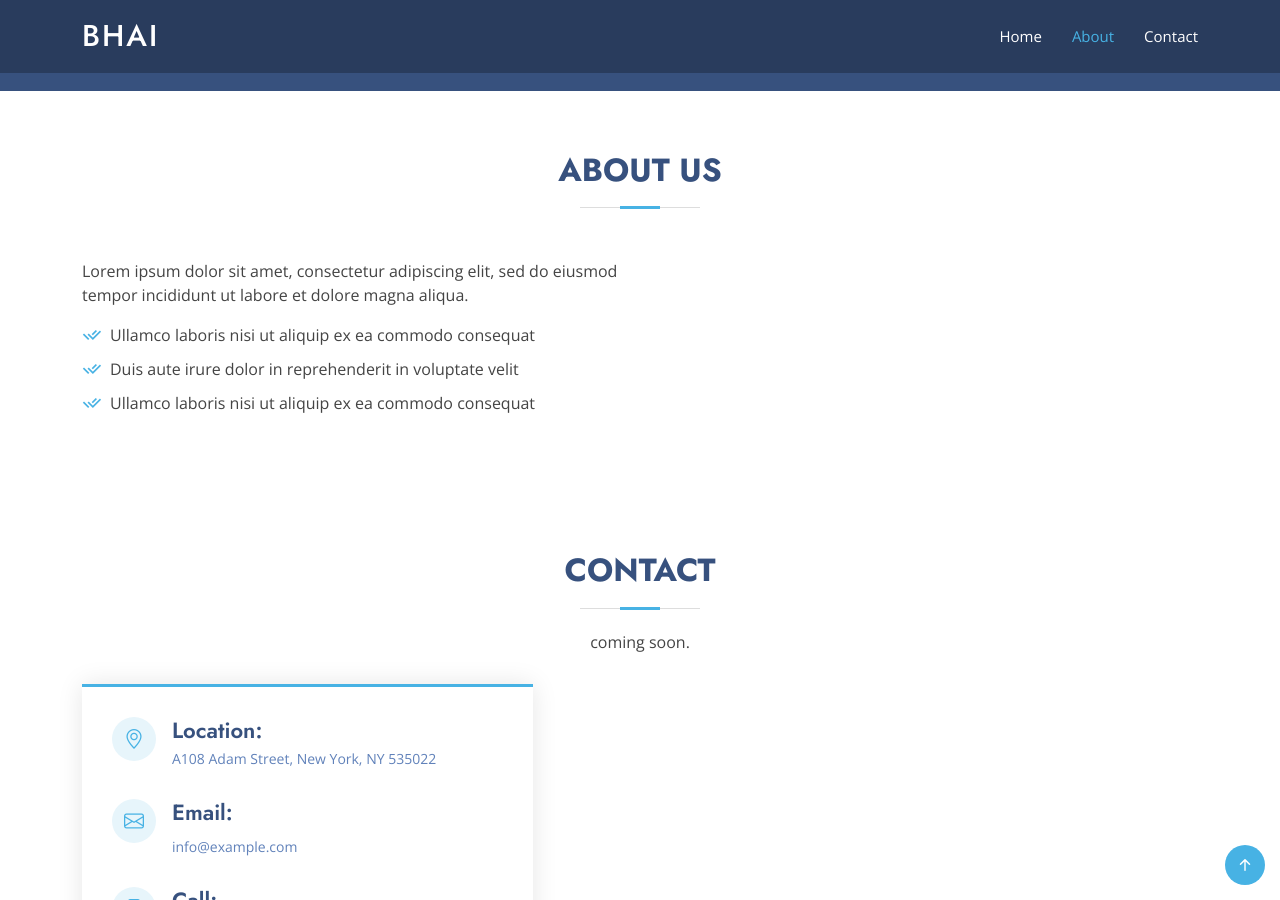
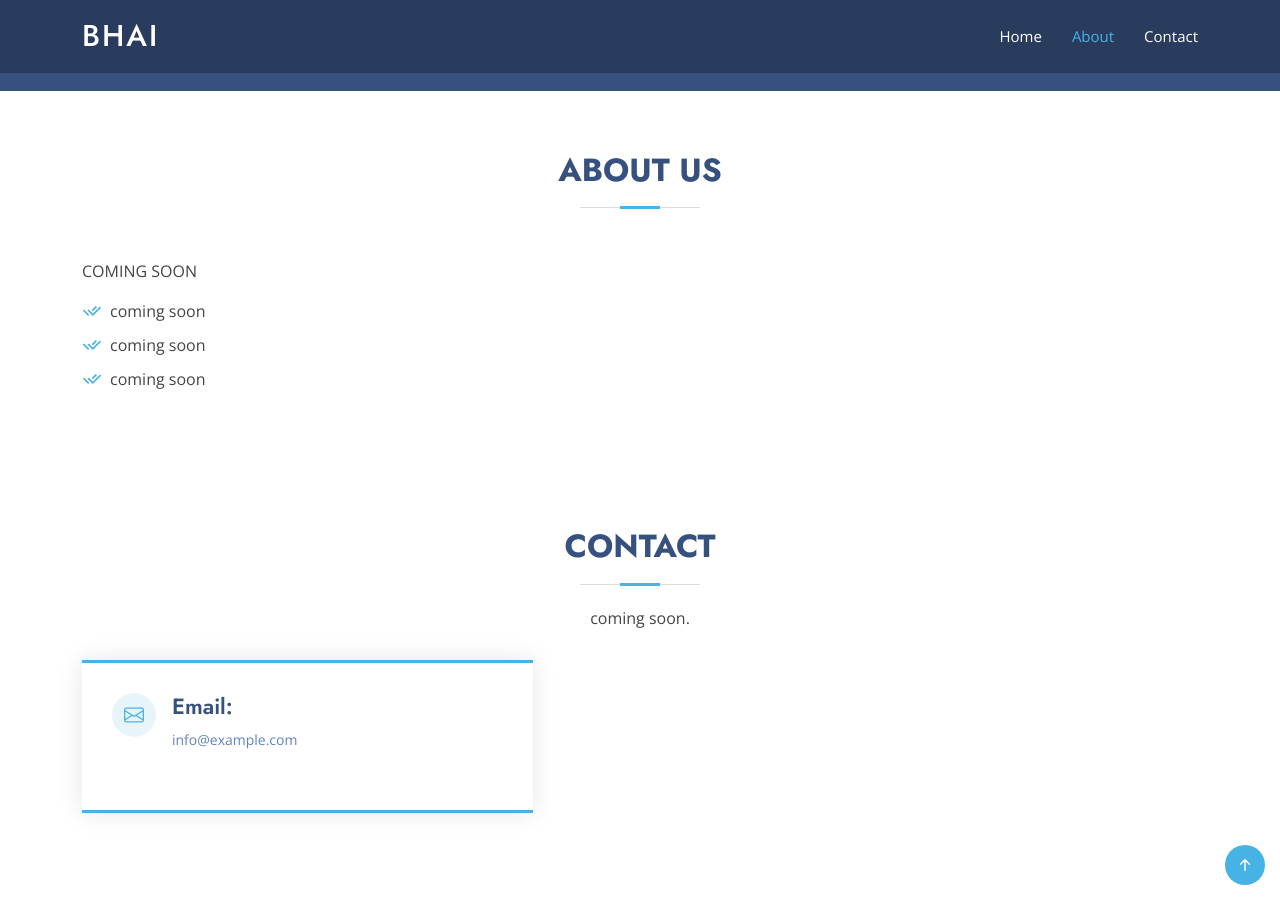
Before and after one commit to betterhealthusingAI/betterhealthusingAI.github.io, a Jekyll site: the page built from index.html, in a window 1280 px wide and 900 px high, scrolled down 629 px. Built offline with Jekyll 4.4.1, drawn with Linux system fonts in a browser that asks for light colours.

Commit message:
Update design_one.html

```diff
--- a/_layouts/design_one.html
+++ b/_layouts/design_one.html
@@ -90,13 +90,12 @@
         <div class="row content">
           <div class="col-lg-6">
             <p>
-              Lorem ipsum dolor sit amet, consectetur adipiscing elit, sed do eiusmod tempor incididunt ut labore et dolore
-              magna aliqua.
+             COMING SOON
             </p>
             <ul>
-              <li><i class="ri-check-double-line"></i> Ullamco laboris nisi ut aliquip ex ea commodo consequat</li>
-              <li><i class="ri-check-double-line"></i> Duis aute irure dolor in reprehenderit in voluptate velit</li>
-              <li><i class="ri-check-double-line"></i> Ullamco laboris nisi ut aliquip ex ea commodo consequat</li>
+              <li><i class="ri-check-double-line"></i> coming soon </li>
+              <li><i class="ri-check-double-line"></i> coming soon </li>
+              <li><i class="ri-check-double-line"></i> coming soon</li>
             </ul>
           </div>
           <div class="col-lg-6 pt-4 pt-lg-0">
@@ -122,22 +121,11 @@
 
           <div class="col-lg-5 d-flex align-items-stretch">
             <div class="info">
-              <div class="address">
-                <i class="bi bi-geo-alt"></i>
-                <h4>Location:</h4>
-                <p>A108 Adam Street, New York, NY 535022</p>
-              </div>
 
               <div class="email">
                 <i class="bi bi-envelope"></i>
                 <h4>Email:</h4>
                 <p>info@example.com</p>
-              </div>
-
-              <div class="phone">
-                <i class="bi bi-phone"></i>
-                <h4>Call:</h4>
-                <p>+1 5589 55488 55s</p>
               </div>
 
 
```
